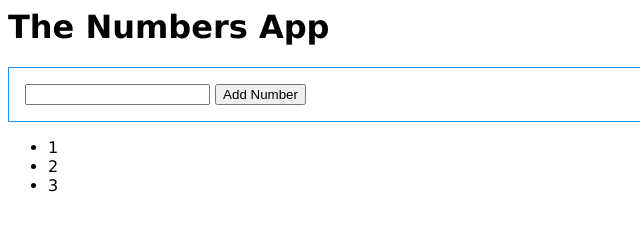
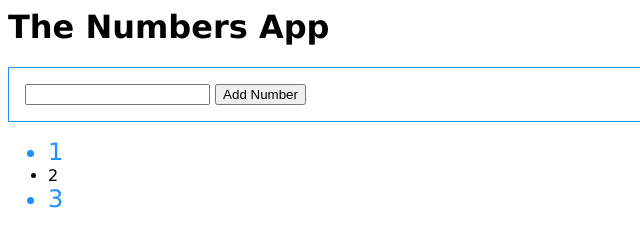
Before and after one commit to ericpkatz/numbers_app, a plain HTML site: page index.html in a window 1280 px wide. Shown: the full height of the page, 0-640 px from the left. Drawn offline with Linux system fonts and the light colour scheme.

Commit message:
odd numbers are blue and bigger

```diff
--- a/index.js
+++ b/index.js
@@ -13,7 +13,7 @@ form.addEventListener('submit', function(ev){
 function render(){
   let html = numbers.map(function(num){
     return `
-      <li>${num}</li>
+      <li class='${ num % 2 === 1 ? 'odd': ''}'>${num}</li>
     `;
   });
   html = html.join('');
--- a/styles.css
+++ b/styles.css
@@ -6,3 +6,8 @@ form {
   border: solid 1px dodgerBlue;
   padding: 1rem;
 }
+
+.odd {
+  font-size: 1.5rem;
+  color: dodgerBlue;
+}
```
